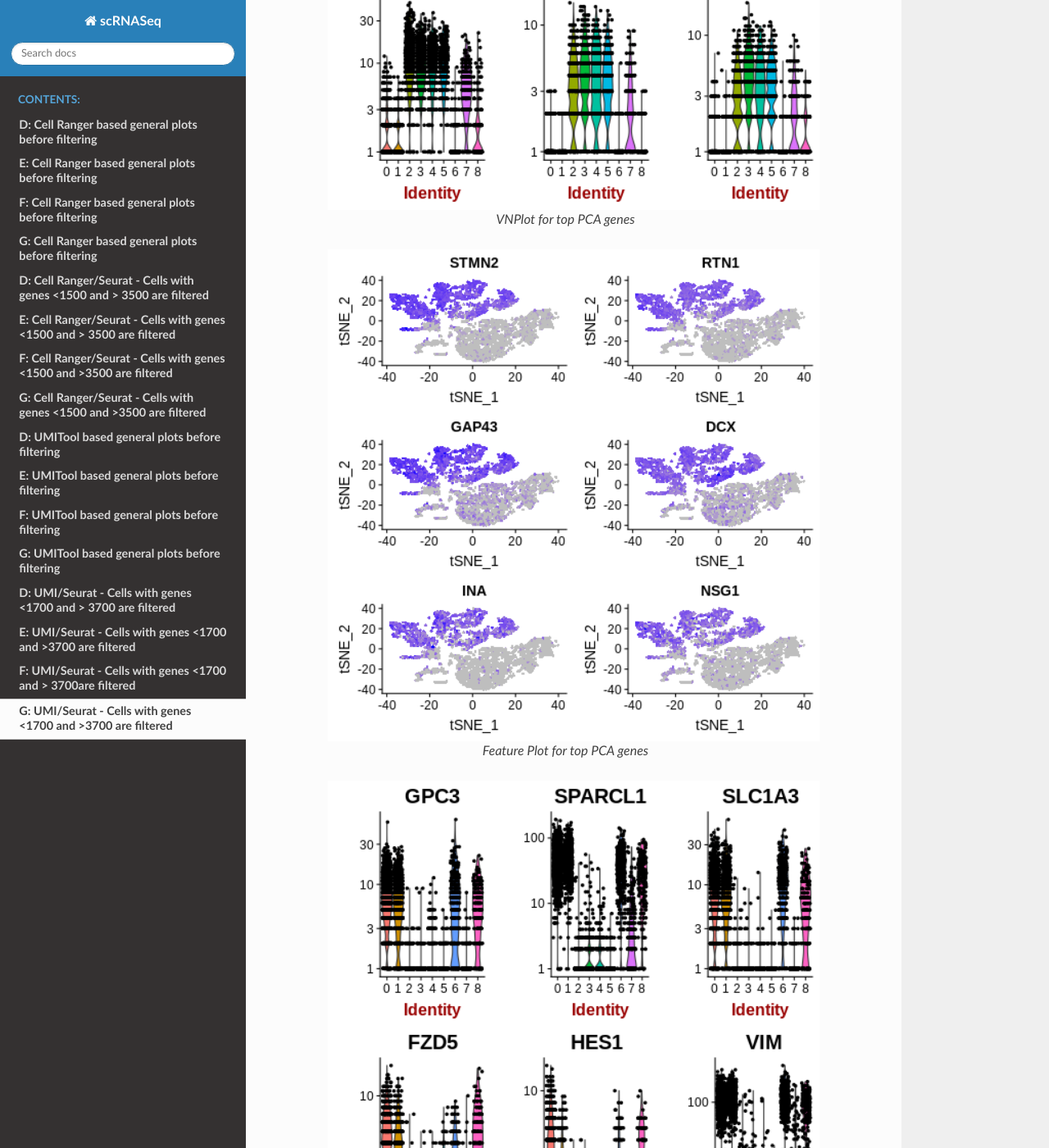
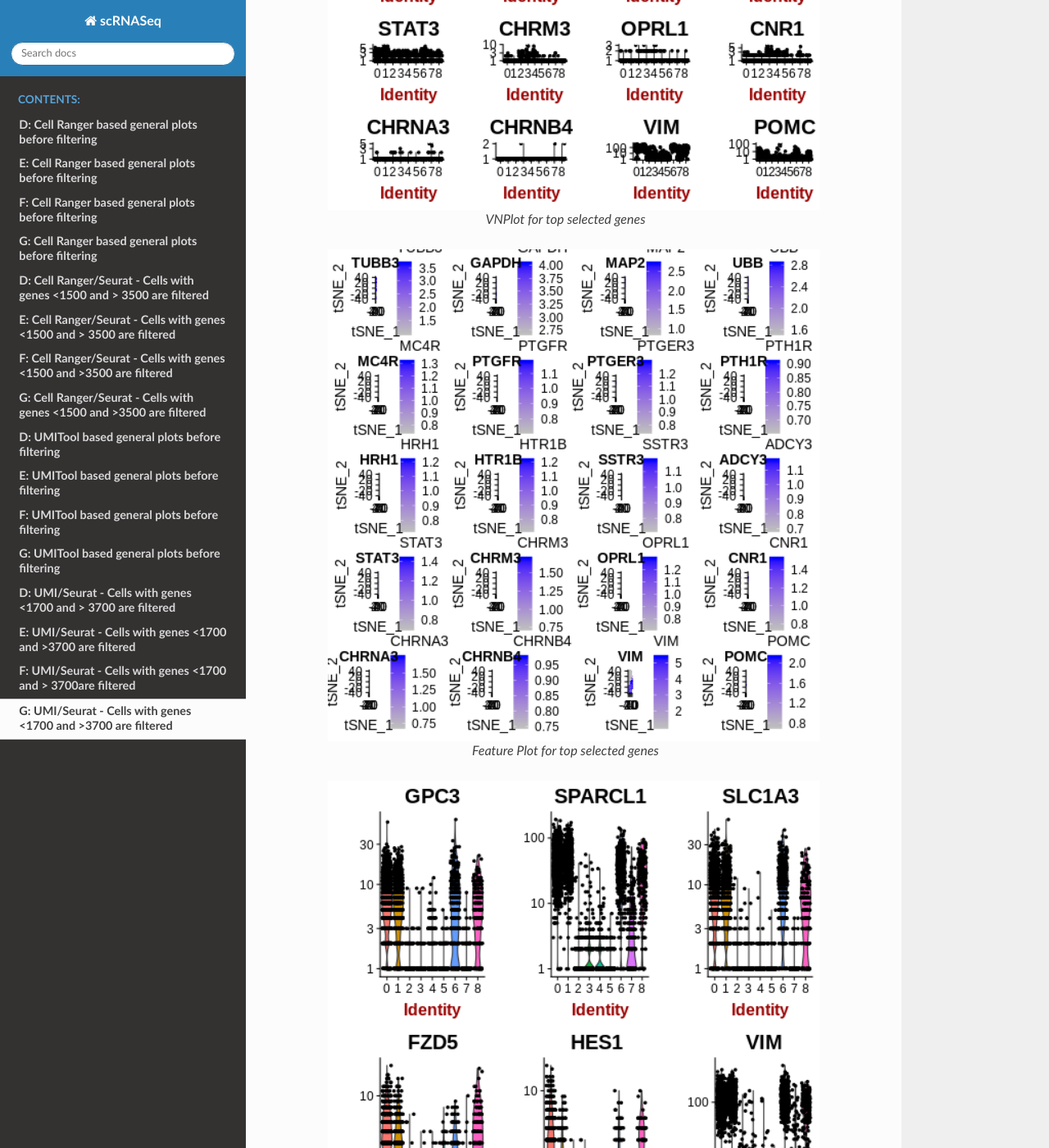
Before and after one commit to SherineAwad/SingleCellRNASeq, a Sphinx documentation site: the page built from docs/source/gumi1700.rst, in a window 1280 px wide and 1400 px high, scrolled down 4477 px. Shown: the whole window at 82% size. Built offline with Sphinx 7.4.7 and the Read the Docs theme 2.0.0, drawn with Linux system fonts in a browser that asks for light colours.

Commit message:
Add selected gene tsne instead of PCA genes

```diff
--- a/docs/source/gumi1700.rst
+++ b/docs/source/gumi1700.rst
@@ -68,23 +68,23 @@
 
    Heatmaps of PCAs of sample G
 
-.. figure:: gumi1700.vnplot.pca.png
+.. figure:: gumi1700.vnplot.selected.png
    :width: 600px
    :align: center
    :height: 600px
-   :alt: VNPlot for top PCA genes
+   :alt: VNPlot for top selected genes
    :figclass: align-center
 
-   VNPlot for top PCA genes
+   VNPlot for top selected genes
 
-.. figure:: gumi1700.featureplot.pca.png
+.. figure:: gumi1700.featureplot.selected.png
    :width: 600px
    :align: center
    :height: 600px
-   :alt: Feature Plot for top PCA genes
+   :alt: Feature Plot for top selected genes
    :figclass: align-center
 
-   Feature Plot for top PCA genes
+   Feature Plot for top selected genes
 
 .. figure:: gumi1700.vnplot.marker.png
    :width: 600px
```
Also changed, not shown: docs/source/dumi1700.rst (+6 -6 lines), docs/source/eumi1700.rst (+6 -6 lines), docs/source/fumi1700.rst (+6 -6 lines), docs/source/dumi1700.featureplot.selected.png (added), docs/source/dumi1700.vnplot.selected.png (added), docs/source/eumi1700.featureplot.selected.png (added), docs/source/eumi1700.vnplot.selected.png (added), docs/source/fumi1700.featureplot.selected.png (added), docs/source/fumi1700.vnplot.selected.png (added), docs/source/gumi1700.featureplot.selected.png (added), docs/source/gumi1700.vnplot.selected.png (added).
